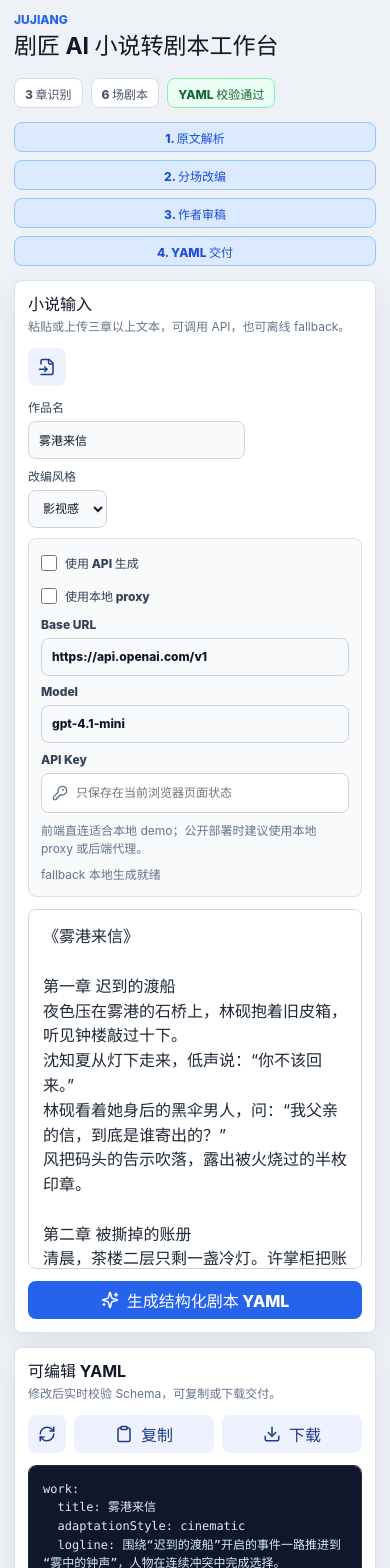
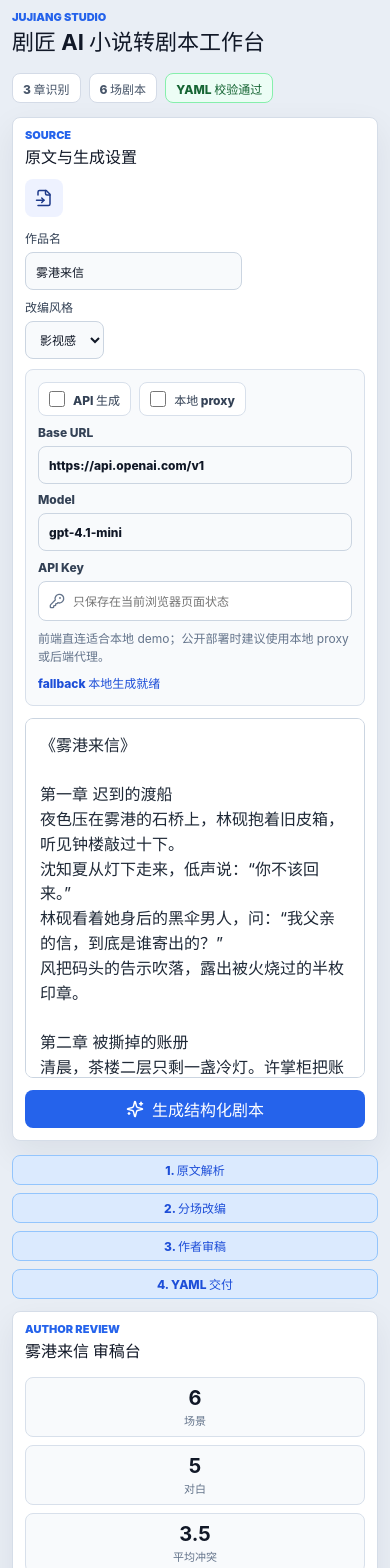
Before and after one commit to h1177h/jujiang, a React (Vite) app: page / in a window 390 px wide. Shown: the top 1568 px of the page. Built offline with nearby package versions, Linux system fonts and the light colour scheme.

Commit message:
feat(ui): rebuild studio layout

```diff
--- a/src/App.tsx
+++ b/src/App.tsx
@@ -11,8 +11,7 @@ import {
   TriangleAlert
 } from "lucide-react";
 import { parse } from "yaml";
-import type { AdaptationStyle } from "./core/types";
-import type { ScreenplayYaml } from "./core/types";
+import type { AdaptationStyle, Scene, ScreenplayYaml } from "./core/types";
 import { generateScreenplayWithApi } from "./core/aiProvider";
 import { sampleNovel } from "./core/sampleNovel";
 import { validateScreenplay } from "./core/schema";
@@ -49,6 +48,7 @@ export default function App() {
     generateScreenplayYaml(sampleNovel, { title: "雾港来信", style: "cinematic" })
   );
   const [copyLabel, setCopyLabel] = useState("复制");
+  const [selectedSceneId, setSelectedSceneId] = useState<string | null>(null);
 
   const validation = useMemo(() => validateScreenplayYaml(yamlText), [yamlText]);
   const preview = useMemo(() => {
@@ -65,6 +65,8 @@ export default function App() {
     return matches?.length ?? 0;
   }, [novelText]);
   const sceneCount = preview?.scenes.length ?? 0;
+  const selectedScene =
+    preview?.scenes.find((scene) => scene.id === selectedSceneId) ?? preview?.scenes[0] ?? null;
 
   async function handleGenerate() {
     try {
@@ -84,15 +86,19 @@ export default function App() {
           }
         );
         setYamlText(screenplayToYaml(screenplay));
+        setSelectedSceneId(screenplay.scenes[0]?.id ?? null);
         setGenerationStatus(`API 生成完成：${apiModel}`);
         return;
       }
 
-      setYamlText(generateScreenplayYaml(novelText, { title, style }));
+      const fallbackYaml = generateScreenplayYaml(novelText, { title, style });
+      setYamlText(fallbackYaml);
+      setSelectedSceneId(null);
       setGenerationStatus(useApi ? "未填写 API key，已使用 fallback 生成" : "fallback 本地生成完成");
     } catch (error) {
       const message = error instanceof Error ? error.message : "生成失败";
       setYamlText(generateScreenplayYaml(novelText, { title, style }));
+      setSelectedSceneId(null);
       setGenerationStatus(`API 失败，已回退 fallback：${message}`);
     }
   }
@@ -122,6 +128,7 @@ export default function App() {
   function handleScenePatch(sceneId: string, patch: ScenePatch) {
     try {
       setYamlText((current) => updateScreenplaySceneYaml(current, sceneId, patch));
+      setSelectedSceneId(sceneId);
       setGenerationStatus(`已同步 ${sceneId} 到 YAML`);
     } catch (error) {
       const message = error instanceof Error ? error.message : "场景同步失败";
@@ -144,9 +151,9 @@ export default function App() {
 
   return (
     <main className="app-shell">
-      <section className="topbar">
+      <header className="topbar">
         <div>
-          <p className="eyebrow">Jujiang</p>
+          <p className="eyebrow">Jujiang Studio</p>
           <h1>剧匠 AI 小说转剧本工作台</h1>
         </div>
         <div className="status-strip">
@@ -156,21 +163,15 @@ export default function App() {
             {validation.ok ? "YAML 校验通过" : "YAML 待修正"}
           </span>
         </div>
-      </section>
+      </header>
 
-      <section className="product-flow" aria-label="创作流程">
-        <span className="active">1. 原文解析</span>
-        <span className={sceneCount > 0 ? "active" : ""}>2. 分场改编</span>
-        <span className={preview ? "active" : ""}>3. 作者审稿</span>
-        <span className={validation.ok ? "active" : ""}>4. YAML 交付</span>
-      </section>
-
-      <section className="workspace">
-        <section className="panel input-panel" aria-label="小说输入">
+      <section className="studio-shell">
+        <aside className="source-rail" aria-label="原文与生成设置">
+          <section className="panel input-panel">
             <div className="panel-header">
               <div>
-              <h2>小说输入</h2>
-              <p>粘贴或上传三章以上文本，可调用 API，也可离线 fallback。</p>
+                <p className="section-kicker">Source</p>
+                <h2>原文与生成设置</h2>
               </div>
               <label className="icon-button file-button" title="上传文本文件">
                 <FileInput size={18} />
@@ -196,9 +197,10 @@ export default function App() {
             </div>
 
             <div className="api-box">
+              <div className="switch-row">
                 <label className="toggle-line">
                   <input type="checkbox" checked={useApi} onChange={(event) => setUseApi(event.target.checked)} />
-              <span>使用 API 生成</span>
+                  <span>API 生成</span>
                 </label>
                 <label className="toggle-line">
                   <input
@@ -206,8 +208,9 @@ export default function App() {
                     checked={useLocalProxy}
                     onChange={(event) => handleProxyToggle(event.target.checked)}
                   />
-              <span>使用本地 proxy</span>
+                  <span>本地 proxy</span>
                 </label>
+              </div>
               <div className="api-grid">
                 <label>
                   Base URL
@@ -236,7 +239,7 @@ export default function App() {
                   ? "本地 proxy 需先运行 npm run proxy，并设置 JUJIANG_API_KEY 或 OPENAI_API_KEY。"
                   : "前端直连适合本地 demo；公开部署时建议使用本地 proxy 或后端代理。"}
               </p>
-            <p className="status-note">{generationStatus}</p>
+              <p className="status-note strong">{generationStatus}</p>
             </div>
 
             <textarea
@@ -248,15 +251,31 @@ export default function App() {
 
             <button className="primary-action" type="button" onClick={handleGenerate}>
               <Sparkles size={18} />
-            {useApi ? "调用 API 生成剧本 YAML" : "生成结构化剧本 YAML"}
+              {useApi ? "调用 API 生成剧本" : "生成结构化剧本"}
             </button>
           </section>
+        </aside>
 
-        <section className="panel output-panel" aria-label="YAML 输出">
+        <section className="review-stage" aria-label="审稿工作区">
+          <section className="product-flow" aria-label="创作流程">
+            <span className="active">1. 原文解析</span>
+            <span className={sceneCount > 0 ? "active" : ""}>2. 分场改编</span>
+            <span className={preview ? "active" : ""}>3. 作者审稿</span>
+            <span className={validation.ok ? "active" : ""}>4. YAML 交付</span>
+          </section>
+          <ScreenplayReview
+            screenplay={preview}
+            selectedSceneId={selectedScene?.id ?? null}
+            onSelectScene={setSelectedSceneId}
+          />
+        </section>
+
+        <aside className="delivery-rail" aria-label="交付与场景编辑">
+          <section className="panel output-panel">
             <div className="panel-header">
               <div>
-              <h2>可编辑 YAML</h2>
-              <p>修改后实时校验 Schema，可复制或下载交付。</p>
+                <p className="section-kicker">Delivery</p>
+                <h2>YAML 交付</h2>
               </div>
               <div className="toolbar">
                 <button className="icon-button" type="button" onClick={handleGenerate} title="重新生成">
@@ -284,30 +303,44 @@ export default function App() {
               {validation.ok ? <CheckCircle2 size={18} /> : <TriangleAlert size={18} />}
               <div>
                 <strong>{validation.ok ? "Schema 校验通过" : "Schema 校验失败"}</strong>
-              <p>{validation.ok ? "当前 YAML 可用于复制、下载和继续改写。" : validation.errors.slice(0, 3).join("；")}</p>
+                <p>{validation.ok ? "当前 YAML 可复制、下载和继续改写。" : validation.errors.slice(0, 3).join("；")}</p>
               </div>
             </div>
           </section>
+
+          {selectedScene ? (
+            <SceneInspector
+              scene={selectedScene}
+              onPatch={(patch) => handleScenePatch(selectedScene.id, patch)}
+            />
+          ) : (
+            <section className="scene-inspector empty">
+              <h3>场景编辑器</h3>
+              <p>生成并选中场景后，这里会显示可编辑字段和原文依据。</p>
             </section>
-
-      <ScreenplayPreview screenplay={preview} onScenePatch={handleScenePatch} />
+          )}
+        </aside>
+      </section>
     </main>
   );
 }
 
-function ScreenplayPreview({
+function ScreenplayReview({
   screenplay,
-  onScenePatch
+  selectedSceneId,
+  onSelectScene
 }: {
   screenplay: ScreenplayYaml | null;
-  onScenePatch: (sceneId: string, patch: ScenePatch) => void;
+  selectedSceneId: string | null;
+  onSelectScene: (sceneId: string) => void;
 }) {
-  const [selectedSceneId, setSelectedSceneId] = useState<string | null>(null);
+  const analysis = useMemo(() => (screenplay ? analyzeScreenplay(screenplay) : null), [screenplay]);
 
-  if (!screenplay) {
+  if (!screenplay || !analysis) {
     return (
-      <section className="structured-preview empty">
+      <section className="review-empty">
         <div>
+          <p className="section-kicker">Review</p>
           <h2>作者审稿台</h2>
           <p>YAML 校验通过后，这里会显示改编计划、故事诊断和分场审稿卡。</p>
         </div>
@@ -315,16 +348,13 @@ function ScreenplayPreview({
     );
   }
 
-  const selectedScene =
-    screenplay.scenes.find((scene) => scene.id === selectedSceneId) ?? screenplay.scenes[0];
-  const applyPatch = (patch: ScenePatch) => onScenePatch(selectedScene.id, patch);
-  const analysis = useMemo(() => analyzeScreenplay(screenplay), [screenplay]);
+  const selectedScene = screenplay.scenes.find((scene) => scene.id === selectedSceneId) ?? screenplay.scenes[0];
 
   return (
     <section className="structured-preview" aria-label="作者审稿台">
       <div className="preview-heading">
         <div>
-          <p className="eyebrow">Author Review</p>
+          <p className="section-kicker">Author Review</p>
           <h2>{screenplay.work.title} 审稿台</h2>
         </div>
         <div className="metric-grid">
@@ -358,10 +388,10 @@ function ScreenplayPreview({
       <StoryAnalysisPanel
         analysis={analysis}
         selectedSceneId={selectedScene.id}
-        onSelectScene={setSelectedSceneId}
+        onSelectScene={onSelectScene}
       />
 
-      <div className="preview-columns">
+      <div className="review-board">
         <aside className="character-rail">
           <h3>角色关系</h3>
           {screenplay.characters.slice(0, 5).map((character) => (
@@ -373,14 +403,13 @@ function ScreenplayPreview({
           ))}
         </aside>
 
-        <div className="scene-review-layout">
         <div className="scene-grid">
           {screenplay.scenes.map((scene) => (
             <button
               key={scene.id}
               className={scene.id === selectedScene.id ? "scene-card selected" : "scene-card"}
               type="button"
-                onClick={() => setSelectedSceneId(scene.id)}
+              onClick={() => onSelectScene(scene.id)}
             >
               <div className="scene-card-top">
                 <span>{scene.id} / {scene.beatType}</span>
@@ -406,58 +435,55 @@ function ScreenplayPreview({
             </button>
           ))}
         </div>
+      </div>
+    </section>
+  );
+}
 
-          <aside className="scene-inspector">
+function SceneInspector({ scene, onPatch }: { scene: Scene; onPatch: (patch: ScenePatch) => void }) {
+  return (
+    <section className="scene-inspector">
       <div className="scene-card-top">
-              <span>{selectedScene.id}</span>
-              <strong>{selectedScene.pacing}</strong>
+        <span>{scene.id}</span>
+        <strong>{scene.pacing}</strong>
       </div>
       <div className="editor-heading">
         <PencilLine size={18} />
         <h3>场景编辑器</h3>
       </div>
-            <p className="sync-note">修改会立即同步到右侧 YAML，并触发 Schema 校验。</p>
+      <p className="sync-note">修改会立即同步到 YAML，并触发 Schema 校验。</p>
 
       <label>
         场景标题
-              <input
-                value={selectedScene.title}
-                onChange={(event) => applyPatch({ title: event.target.value })}
-              />
+        <input value={scene.title} onChange={(event) => onPatch({ title: event.target.value })} />
       </label>
       <label>
         场景目标
         <textarea
           className="compact-editor"
-                value={selectedScene.goal}
-                onChange={(event) => applyPatch({ goal: event.target.value })}
+          value={scene.goal}
+          onChange={(event) => onPatch({ goal: event.target.value })}
         />
       </label>
       <div className="inspector-grid">
         <label>
           地点
-                <input
-                  value={selectedScene.location}
-                  onChange={(event) => applyPatch({ location: event.target.value })}
-                />
+          <input value={scene.location} onChange={(event) => onPatch({ location: event.target.value })} />
         </label>
         <label>
           时间
-                <input
-                  value={selectedScene.time}
-                  onChange={(event) => applyPatch({ time: event.target.value })}
-                />
+          <input value={scene.time} onChange={(event) => onPatch({ time: event.target.value })} />
         </label>
       </div>
       <div className="inspector-grid">
         <label>
           冲突等级
           <select
-                  value={selectedScene.conflict.level}
+            value={scene.conflict.level}
             onChange={(event) =>
-                    applyPatch({
+              onPatch({
                 conflict: {
-                        ...selectedScene.conflict,
+                  ...scene.conflict,
                   level: Number(event.target.value) as 1 | 2 | 3 | 4 | 5
                 }
               })
@@ -473,8 +499,8 @@ function ScreenplayPreview({
         <label>
           节奏
           <select
-                  value={selectedScene.pacing}
-                  onChange={(event) => applyPatch({ pacing: event.target.value as ScenePatch["pacing"] })}
+            value={scene.pacing}
+            onChange={(event) => onPatch({ pacing: event.target.value as ScenePatch["pacing"] })}
           >
             <option value="quiet">quiet</option>
             <option value="steady">steady</option>
@@ -487,11 +513,11 @@ function ScreenplayPreview({
         冲突说明
         <textarea
           className="compact-editor"
-                value={selectedScene.conflict.reason}
+          value={scene.conflict.reason}
           onChange={(event) =>
-                  applyPatch({
+            onPatch({
               conflict: {
-                      ...selectedScene.conflict,
+                ...scene.conflict,
                 reason: event.target.value
               }
             })
@@ -502,60 +528,52 @@ function ScreenplayPreview({
         出场人物
         <textarea
           className="compact-editor"
-                value={selectedScene.characters.join("\n")}
-                onChange={(event) => applyPatch({ characters: parseListInput(event.target.value) })}
+          value={scene.characters.join("\n")}
+          onChange={(event) => onPatch({ characters: parseListInput(event.target.value) })}
         />
       </label>
       <label>
         动作描写
         <textarea
           className="compact-editor tall"
-                value={selectedScene.action.join("\n")}
-                onChange={(event) => applyPatch({ action: parseListInput(event.target.value) })}
+          value={scene.action.join("\n")}
+          onChange={(event) => onPatch({ action: parseListInput(event.target.value) })}
         />
       </label>
       <label>
         对白
         <textarea
           className="compact-editor tall"
-                value={serializeDialogueInput(selectedScene.dialogue)}
-                onChange={(event) =>
-                  applyPatch({ dialogue: parseDialogueInput(event.target.value, selectedScene) })
-                }
+          value={serializeDialogueInput(scene.dialogue)}
+          onChange={(event) => onPatch({ dialogue: parseDialogueInput(event.target.value, scene) })}
         />
       </label>
       <label>
         旁白 / 转场
         <textarea
           className="compact-editor"
-                value={selectedScene.narrationOrTransition}
-                onChange={(event) => applyPatch({ narrationOrTransition: event.target.value })}
+          value={scene.narrationOrTransition}
+          onChange={(event) => onPatch({ narrationOrTransition: event.target.value })}
         />
       </label>
       <label>
         情绪
-              <input
-                value={selectedScene.emotion}
-                onChange={(event) => applyPatch({ emotion: event.target.value })}
-              />
+        <input value={scene.emotion} onChange={(event) => onPatch({ emotion: event.target.value })} />
       </label>
       <label>
         修订建议
         <textarea
           className="compact-editor tall"
-                value={selectedScene.revisionNotes.join("\n")}
-                onChange={(event) => applyPatch({ revisionNotes: parseListInput(event.target.value) })}
+          value={scene.revisionNotes.join("\n")}
+          onChange={(event) => onPatch({ revisionNotes: parseListInput(event.target.value) })}
         />
       </label>
       <h4>原文依据</h4>
       <p className="source-note">
-              第 {selectedScene.source.chapterIndex} 章，段落 {selectedScene.source.paragraphIndexes.join("、")}，
-              行 {selectedScene.source.lineStart}-{selectedScene.source.lineEnd}
+        第 {scene.source.chapterIndex} 章，段落 {scene.source.paragraphIndexes.join("、")}，行 {scene.source.lineStart}-
+        {scene.source.lineEnd}
       </p>
-            <blockquote className="source-excerpt">{selectedScene.source.excerpt}</blockquote>
-          </aside>
-        </div>
-      </div>
+      <blockquote className="source-excerpt">{scene.source.excerpt}</blockquote>
     </section>
   );
 }
--- a/src/styles.css
+++ b/src/styles.css
@@ -1,6 +1,6 @@
 :root {
-  color: #151b26;
-  background: #eef2f7;
+  color: #151923;
+  background: #e9eef5;
   font-family:
     Inter, "Microsoft YaHei", "PingFang SC", system-ui, -apple-system, BlinkMacSystemFont, "Segoe UI", sans-serif;
   font-synthesis: none;
@@ -38,16 +38,7 @@ p {
 
 .app-shell {
   min-height: 100vh;
-  padding: 22px;
-}
-
-.topbar,
-.product-flow,
-.workspace,
-.structured-preview {
-  margin-left: auto;
-  margin-right: auto;
-  max-width: 1500px;
+  padding: 18px;
 }
 
 .topbar {
@@ -55,28 +46,43 @@ p {
   display: flex;
   gap: 18px;
   justify-content: space-between;
-  margin-bottom: 14px;
+  margin: 0 auto 14px;
+  max-width: 1760px;
+}
+
+.eyebrow,
+.section-kicker {
+  color: #2563eb;
+  font-size: 11px;
+  font-weight: 900;
+  letter-spacing: 0;
+  line-height: 1;
+  text-transform: uppercase;
 }
 
 .eyebrow {
-  color: #2563eb;
-  font-size: 12px;
-  font-weight: 800;
-  letter-spacing: 0;
-  line-height: 1;
   margin-bottom: 7px;
-  text-transform: uppercase;
+}
+
+.section-kicker {
+  margin-bottom: 6px;
 }
 
 h1 {
   color: #111827;
-  font-size: 28px;
-  line-height: 1.18;
+  font-size: 27px;
+  line-height: 1.15;
 }
 
 h2 {
   color: #111827;
   font-size: 16px;
+  line-height: 1.25;
+}
+
+h3 {
+  color: #111827;
+  font-size: 14px;
   line-height: 1.25;
 }
 
@@ -96,14 +102,14 @@ h2 {
   border-radius: 8px;
   display: inline-flex;
   font-size: 12px;
-  font-weight: 800;
+  font-weight: 850;
   min-height: 30px;
   padding: 0 10px;
 }
 
 .status-strip span {
   background: #ffffff;
-  border: 1px solid #d7dee8;
+  border: 1px solid #d4dbe7;
   color: #475569;
 }
 
@@ -119,45 +125,54 @@ h2 {
   color: #9a3412;
 }
 
-.product-flow {
+.studio-shell {
   display: grid;
-  gap: 8px;
-  grid-template-columns: repeat(4, minmax(0, 1fr));
-  margin-bottom: 14px;
+  gap: 14px;
+  grid-template-columns: minmax(300px, 0.9fr) minmax(520px, 1.65fr) minmax(360px, 1fr);
+  margin: 0 auto;
+  max-width: 1760px;
 }
 
-.product-flow span {
-  background: #e5eaf2;
-  border: 1px solid #d3dbe7;
-  color: #64748b;
-  justify-content: center;
+.source-rail,
+.delivery-rail {
+  align-self: start;
+  display: grid;
+  gap: 12px;
+  position: sticky;
+  top: 14px;
 }
 
-.product-flow span.active {
-  background: #dbeafe;
-  border-color: #93c5fd;
-  color: #1d4ed8;
-}
-
-.workspace {
-  display: grid;
-  gap: 14px;
-  grid-template-columns: minmax(360px, 0.9fr) minmax(440px, 1.1fr);
+.review-stage {
+  min-width: 0;
 }
 
 .panel,
-.structured-preview {
+.structured-preview,
+.review-empty,
+.scene-inspector {
   background: #ffffff;
-  border: 1px solid #d8e0eb;
+  border: 1px solid #d5dde8;
   border-radius: 8px;
   box-shadow: 0 12px 34px rgb(15 23 42 / 7%);
+}
+
+.panel,
+.structured-preview,
+.review-empty {
+  padding: 15px;
 }
 
 .panel {
   display: flex;
   flex-direction: column;
-  min-height: 710px;
-  padding: 16px;
+}
+
+.input-panel {
+  min-height: calc(100vh - 116px);
+}
+
+.output-panel {
+  min-height: 430px;
 }
 
 .panel-header {
@@ -168,7 +183,7 @@ h2 {
   margin-bottom: 12px;
 }
 
-.panel-header p,
+.panel-header p:not(.section-kicker),
 .status-note,
 .brief-card p,
 .brief-card li,
@@ -178,18 +193,16 @@ h2 {
 .character-item p,
 .chapter-map-row p,
 .quality-empty,
-.quality-item span {
+.quality-item span,
+.review-empty p {
   color: #64748b;
   font-size: 12px;
   line-height: 1.48;
 }
 
-.panel-header p {
-  margin-top: 4px;
-}
-
 .toolbar,
-.field-row {
+.field-row,
+.switch-row {
   display: flex;
   gap: 8px;
 }
@@ -198,14 +211,14 @@ h2 {
   margin-bottom: 10px;
 }
 
+.field-row label {
+  flex: 1;
+}
+
 label {
   color: #334155;
   font-size: 12px;
-  font-weight: 800;
-}
-
-.field-row label {
-  flex: 1;
+  font-weight: 850;
 }
 
 input,
@@ -256,11 +269,19 @@ select:focus,
   grid-template-columns: 1.2fr 0.8fr;
 }
 
+.switch-row {
+  flex-wrap: wrap;
+}
+
 .toggle-line {
   align-items: center;
+  background: #ffffff;
+  border: 1px solid #d8e0eb;
+  border-radius: 8px;
   display: flex;
   gap: 8px;
-  min-height: 24px;
+  min-height: 34px;
+  padding: 0 10px;
 }
 
 .toggle-line input {
@@ -294,24 +315,28 @@ select:focus,
   flex: 0 0 auto;
 }
 
-.novel-editor,
-.yaml-editor {
-  flex: 1;
-  min-height: 430px;
-  padding: 14px;
+.status-note.strong {
+  color: #1d4ed8;
+  font-weight: 800;
 }
 
 .novel-editor {
   background: #ffffff;
   color: #1f2937;
+  flex: 1;
+  min-height: 430px;
+  padding: 14px;
 }
 
 .yaml-editor {
   background: #0f172a;
   border-color: #1e293b;
   color: #dbeafe;
+  flex: 1;
   font-family: "Cascadia Code", "JetBrains Mono", Consolas, monospace;
   font-size: 12px;
+  min-height: 305px;
+  padding: 13px;
 }
 
 .primary-action,
@@ -359,6 +384,26 @@ select:focus,
   display: none;
 }
 
+.product-flow {
+  display: grid;
+  gap: 8px;
+  grid-template-columns: repeat(4, minmax(0, 1fr));
+  margin-bottom: 12px;
+}
+
+.product-flow span {
+  background: #f8fafc;
+  border: 1px solid #d4dbe7;
+  color: #64748b;
+  justify-content: center;
+}
+
+.product-flow span.active {
+  background: #dbeafe;
+  border-color: #93c5fd;
+  color: #1d4ed8;
+}
+
 .validation-box {
   align-items: flex-start;
   border-radius: 8px;
@@ -389,18 +434,12 @@ select:focus,
   color: #9a3412;
 }
 
-.structured-preview {
-  margin-top: 14px;
-  padding: 16px;
+.review-empty {
+  min-height: 520px;
 }
 
-.structured-preview.empty {
-  color: #64748b;
-}
-
-.structured-preview.empty p {
-  font-size: 12px;
-  margin-top: 6px;
+.structured-preview {
+  min-height: calc(100vh - 118px);
 }
 
 .preview-heading {
@@ -408,14 +447,14 @@ select:focus,
   display: flex;
   gap: 16px;
   justify-content: space-between;
-  margin-bottom: 14px;
+  margin-bottom: 12px;
 }
 
 .brief-grid,
 .analysis-board {
   display: grid;
   gap: 10px;
-  margin-bottom: 14px;
+  margin-bottom: 12px;
 }
 
 .brief-grid {
@@ -438,7 +477,7 @@ select:focus,
 .brief-card,
 .analysis-card,
 .character-rail {
-  padding: 13px;
+  padding: 12px;
 }
 
 .brief-card span {
@@ -495,12 +534,6 @@ select:focus,
   gap: 10px;
   justify-content: space-between;
   margin-bottom: 11px;
-}
-
-.analysis-card h3 {
-  color: #111827;
-  font-size: 14px;
-  margin: 0;
 }
 
 .analysis-card-head span {
@@ -567,7 +600,7 @@ select:focus,
   display: grid;
   gap: 8px;
   grid-template-columns: repeat(auto-fit, minmax(34px, 1fr));
-  min-height: 160px;
+  min-height: 142px;
 }
 
 .curve-bar {
@@ -579,7 +612,7 @@ select:focus,
   flex-direction: column;
   font-weight: 900;
   gap: 6px;
-  height: calc(var(--level) * 27px);
+  height: calc(var(--level) * 24px);
   justify-content: flex-end;
   min-height: 42px;
   padding: 8px 4px;
@@ -614,10 +647,10 @@ select:focus,
   font-size: 12px;
 }
 
-.preview-columns {
+.review-board {
   display: grid;
   gap: 12px;
-  grid-template-columns: 260px 1fr;
+  grid-template-columns: 230px 1fr;
 }
 
 .character-rail h3,
@@ -648,12 +681,6 @@ select:focus,
   margin-left: 8px;
 }
 
-.scene-review-layout {
-  display: grid;
-  gap: 12px;
-  grid-template-columns: minmax(0, 1fr) 360px;
-}
-
 .scene-grid {
   display: grid;
   gap: 10px;
@@ -666,8 +693,8 @@ select:focus,
   display: flex;
   flex-direction: column;
   gap: 9px;
-  min-height: 238px;
-  padding: 13px;
+  min-height: 220px;
+  padding: 12px;
   text-align: left;
 }
 
@@ -725,10 +752,12 @@ select:focus,
 
 .scene-inspector {
   background: #111827;
-  border-radius: 8px;
   color: #e5edf7;
-  min-height: 260px;
   padding: 15px;
+}
+
+.scene-inspector.empty {
+  min-height: 180px;
 }
 
 .scene-inspector .scene-card-top span,
@@ -823,23 +852,35 @@ select:focus,
   padding: 10px;
 }
 
-@media (max-width: 1120px) {
-  .workspace,
+@media (max-width: 1380px) {
+  .studio-shell {
+    grid-template-columns: minmax(300px, 0.9fr) minmax(520px, 1.55fr);
+  }
+
+  .delivery-rail {
+    grid-column: 1 / -1;
+    grid-template-columns: minmax(420px, 0.9fr) minmax(420px, 1.1fr);
+    position: static;
+  }
+}
+
+@media (max-width: 980px) {
+  .studio-shell,
+  .delivery-rail,
   .analysis-board,
-  .preview-columns,
   .brief-grid,
-  .scene-review-layout {
+  .review-board {
     grid-template-columns: 1fr;
   }
 
-  .panel {
-    min-height: 620px;
+  .source-rail {
+    position: static;
   }
 }
 
 @media (max-width: 720px) {
   .app-shell {
-    padding: 14px;
+    padding: 12px;
   }
 
   .topbar,
@@ -851,7 +892,7 @@ select:focus,
   }
 
   h1 {
-    font-size: 23px;
+    font-size: 22px;
   }
 
   .product-flow,
@@ -872,12 +913,17 @@ select:focus,
   }
 
   .panel,
-  .structured-preview {
-    padding: 13px;
+  .structured-preview,
+  .review-empty,
+  .scene-inspector {
+    padding: 12px;
   }
 
-  .novel-editor,
-  .yaml-editor {
+  .novel-editor {
     min-height: 360px;
   }
+
+  .yaml-editor {
+    min-height: 300px;
+  }
 }
```
Lines whose indentation alone changed are shown as unchanged.
